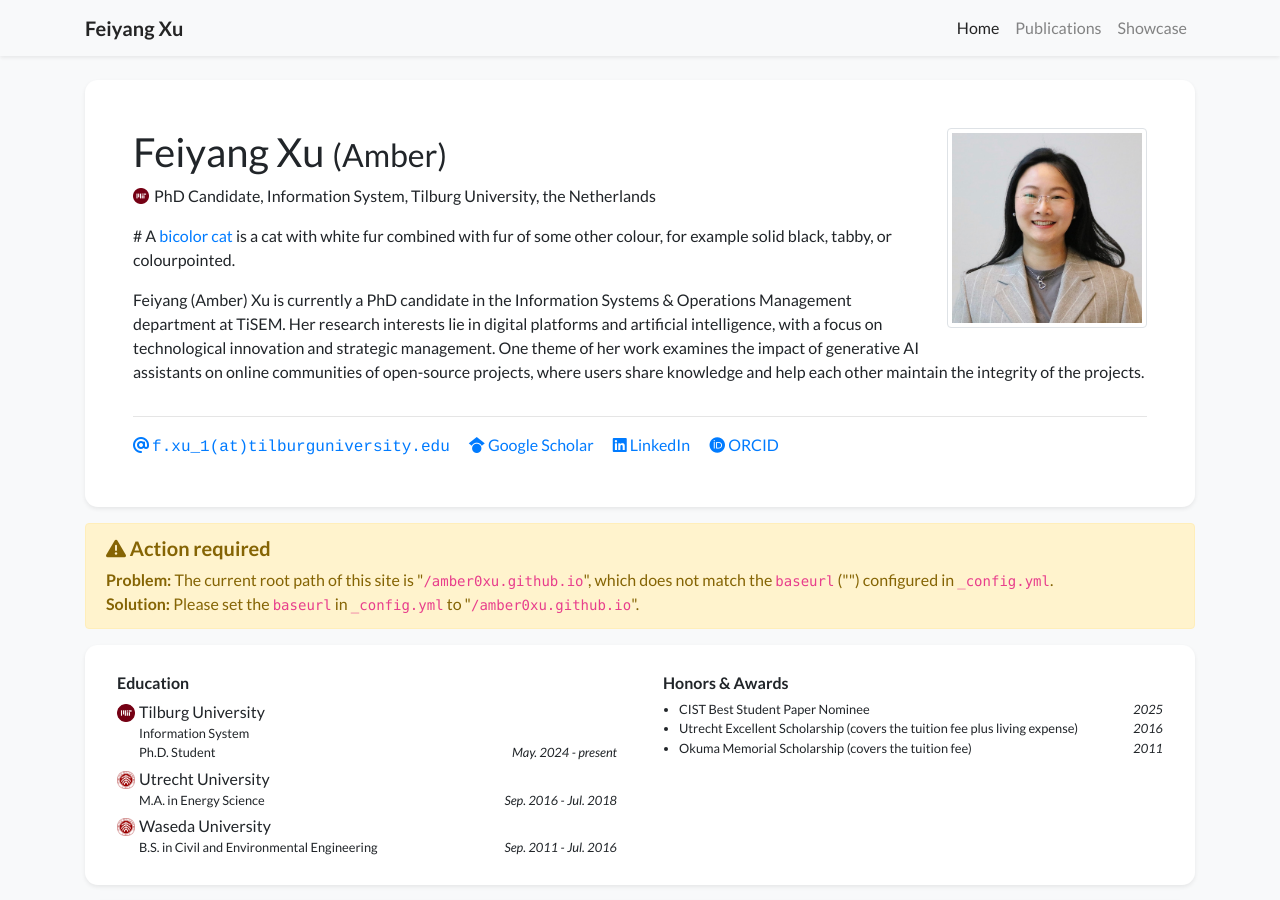
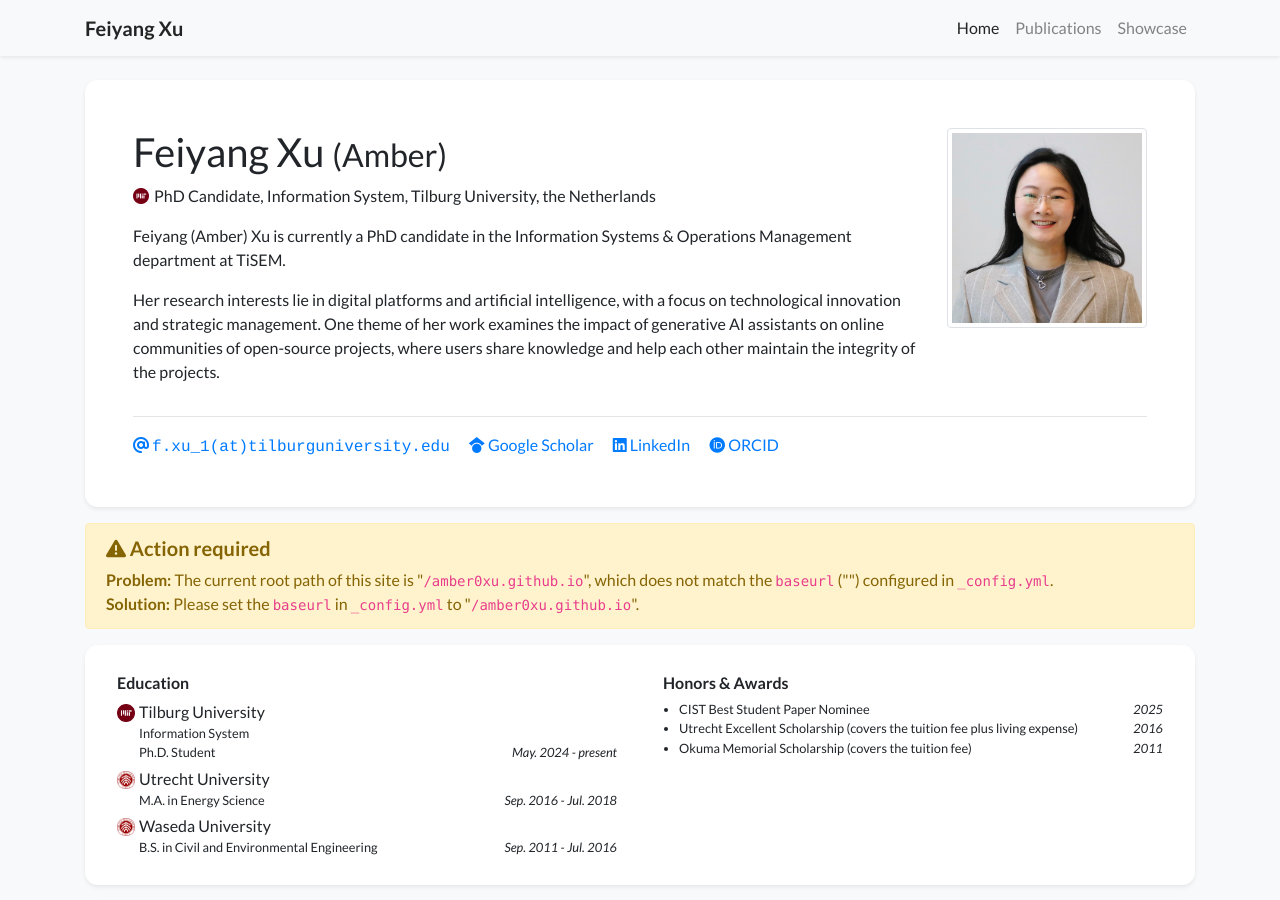
Before and after one commit to amber0xu/amber0xu.github.io, a Jekyll site: the page built from index.html, in a window 1280 px wide and 900 px high. Built offline with Jekyll 4.4.1, drawn with Linux system fonts in a browser that asks for light colours; nearby versions of some CDN libraries; a style sheet for code colours, icons or effects is not loaded.

```diff
--- a/_data/profile.yml
+++ b/_data/profile.yml
@@ -22,10 +22,9 @@ orcid: 0009-0009-6059-7236
 short_bio_text_justify: false
 short_bio: >-
   <p>
-    # A <a href="https://en.wikipedia.org/wiki/Bicolor_cat" target="_blank">bicolor cat</a> is a cat with white fur combined with fur of some other colour, for example solid black, tabby, or colourpointed.
+    Feiyang (Amber) Xu is currently a PhD candidate in the Information Systems & Operations Management department at TiSEM.
   </p>
   <p>
-    Feiyang (Amber) Xu is currently a PhD candidate in the Information Systems & Operations Management department at TiSEM.
     Her research interests lie in digital platforms and artificial intelligence, with a focus on technological innovation and strategic management.
     One theme of her work examines the impact of generative AI assistants on online communities of open-source projects,
     where users share knowledge and help each other maintain the integrity of the projects.
```
